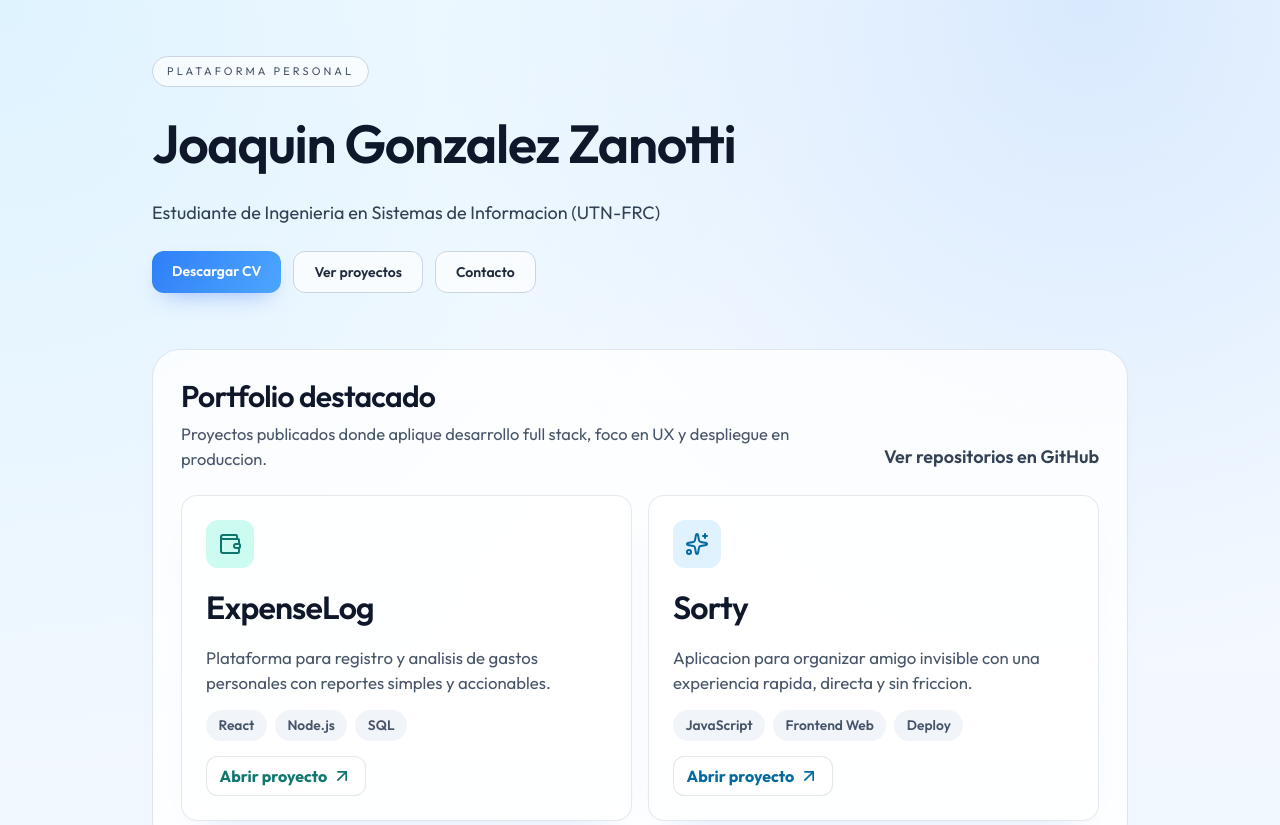
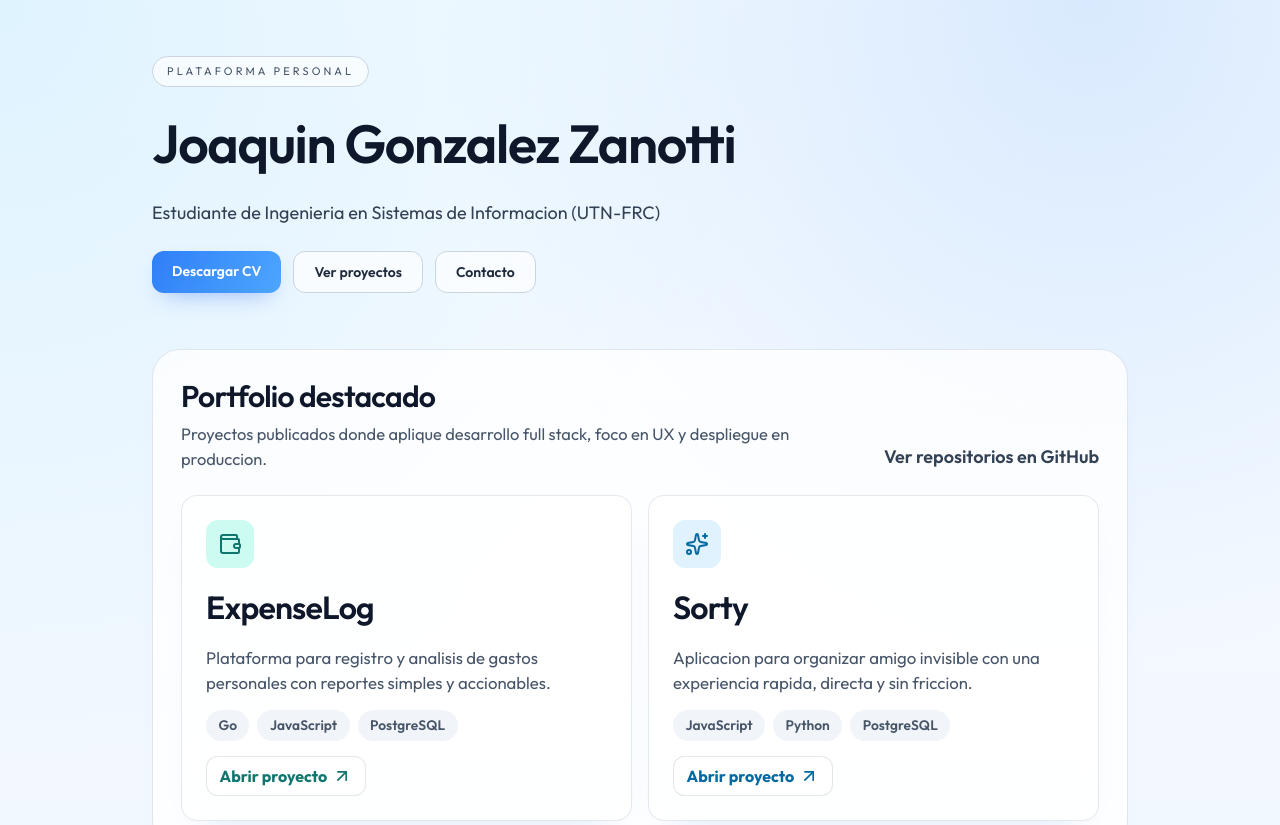
Before and after one commit to joaquingonzalezzanotti/joaquingonzalezzanotti.github.io, a plain HTML site: page index.html in a window 1280 px wide. Shown: the top 825 px of the page. Drawn offline with nearby package versions, Linux system fonts and the light colour scheme.

Commit message:
cambios stack

```diff
--- a/index.html
+++ b/index.html
@@ -205,9 +205,9 @@
               Plataforma para registro y analisis de gastos personales con reportes simples y accionables.
             </p>
             <div class="flex flex-wrap gap-2">
-              <span class="chip">React</span>
-              <span class="chip">Node.js</span>
-              <span class="chip">SQL</span>
+              <span class="chip">Go</span>
+              <span class="chip">JavaScript</span>
+              <span class="chip">PostgreSQL</span>
             </div>
             <a
               href="https://expenselog.com.ar/"
@@ -230,8 +230,8 @@
             </p>
             <div class="flex flex-wrap gap-2">
               <span class="chip">JavaScript</span>
-              <span class="chip">Frontend Web</span>
-              <span class="chip">Deploy</span>
+              <span class="chip">Python</span>
+              <span class="chip">PostgreSQL</span>
             </div>
             <a
               href="https://sorty-neon.vercel.app"
```
